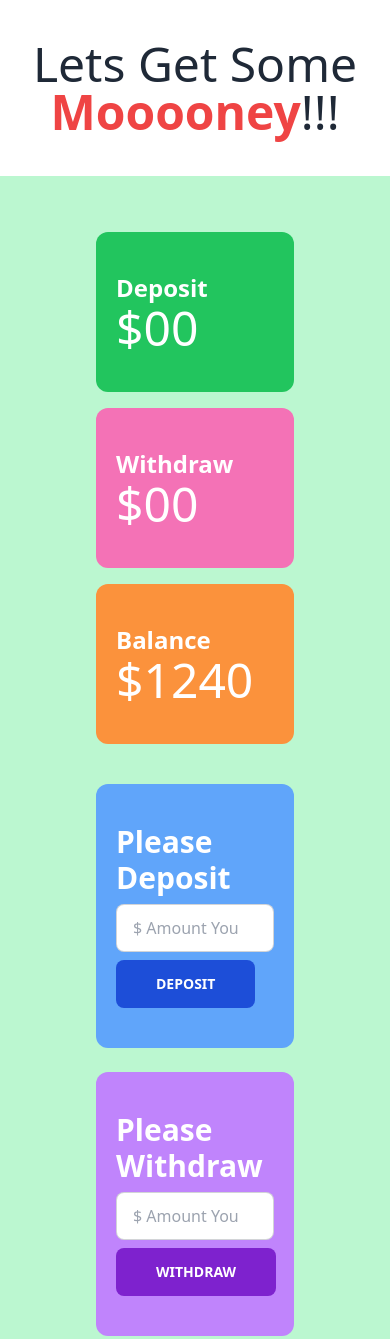
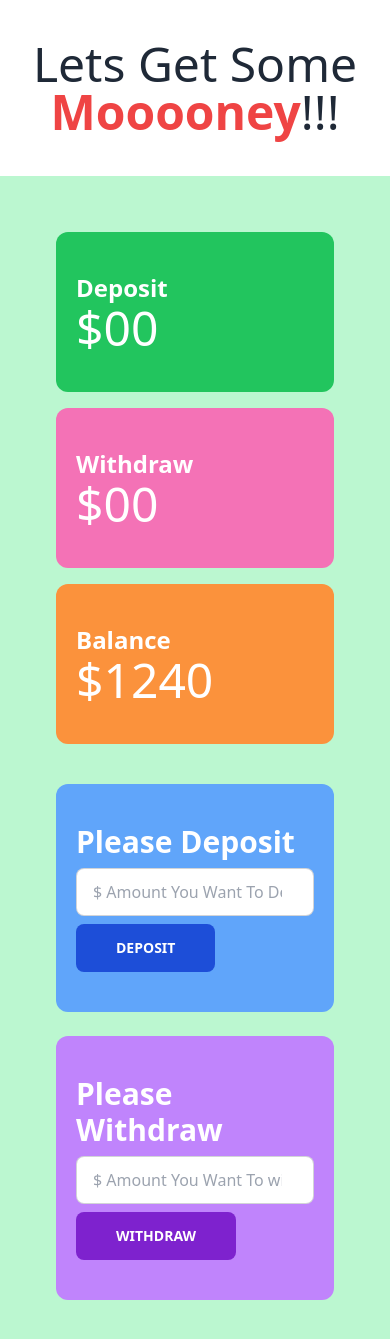
Before and after one commit to Muslehud77/bap-er-bank, a plain HTML site: page Bank.html in a window 390 px wide. Shown: the top 1339 px of the page. Drawn offline with nearby package versions, Linux system fonts and the light colour scheme.

Commit message:
responsiveforphones

```diff
--- a/Bank.html
+++ b/Bank.html
@@ -12,7 +12,7 @@
     <header class="container mx-auto"><h1 class="text-center text-5xl  mt-10">Lets Get Some <span class="text-red-500 font-bold">Mooooney</span>!!!</h1></header>
     <main class="bg-green-200 p-14 space-y-10">
         <section>
-            <div class="grid grid-cols-1 lg:grid-cols-3 gap-4 mx-10">
+            <div class="grid grid-cols-1 lg:grid-cols-3 gap-4 lg:mx-10">
                 <div class="bg-green-500 rounded-xl p-5 py-10 text-white">
                     <h4 class="text-2xl font-semibold">Deposit</h4>
                     <h2  class="text-5xl">$<span id="deposit">00</span></h2>
@@ -29,7 +29,7 @@
                 </div>
         </section>
         <section>
-            <div class="grid grid-cols-1 lg:grid-cols-2 gap-6 mx-10">
+            <div class="grid grid-cols-1 lg:grid-cols-2 gap-6 lg:mx-10">
                 <div class="bg-blue-400 rounded-xl p-5 py-10 text-white space-y-2">
                     <h2 class="text-3xl font-semibold">Please Deposit</h2>
                     <input id="deposit-input" placeholder="$ Amount You Want To Deposit" type="number" class="input input-bordered text-black lg:w-96 max-w-full" />
```
